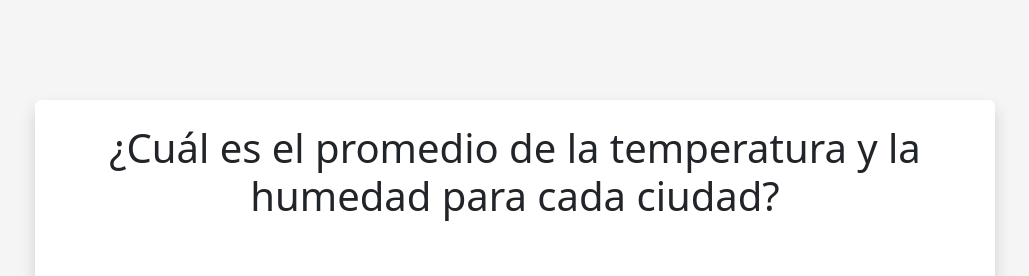
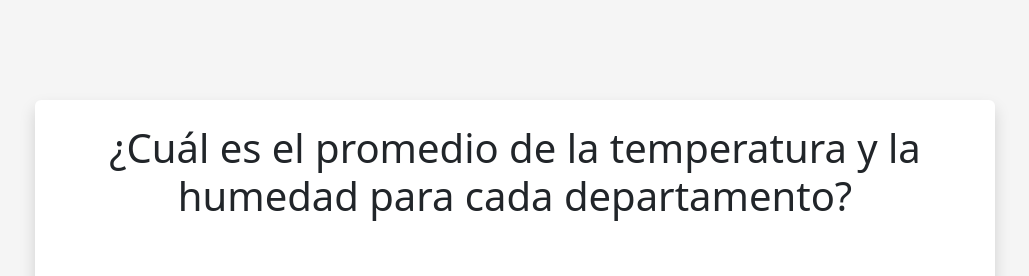
Before and after one commit to espinosadvlpr/flask-weather-visualizer, a Flask app: page /first in a window 1280 px wide. Shown: the part 56-332 px from the top of the page, without its empty margins (125-1154 px from the left). Run offline with Flask 3, Linux system fonts and the light colour scheme; data that the repository does not hold is empty; some libraries are stand-ins or nearby versions.

Commit message:
(fix): correcting first template

```diff
--- a/templates/first.html
+++ b/templates/first.html
@@ -2,7 +2,8 @@
 <div class="container-fluid">
   <div class="p-4">
     <h1>
-      ¿Cuál es el promedio de la temperatura y la humedad para cada ciudad?
+      ¿Cuál es el promedio de la temperatura y la humedad para cada
+      departamento?
     </h1>
   </div>
   <div class="container p-4">
```
